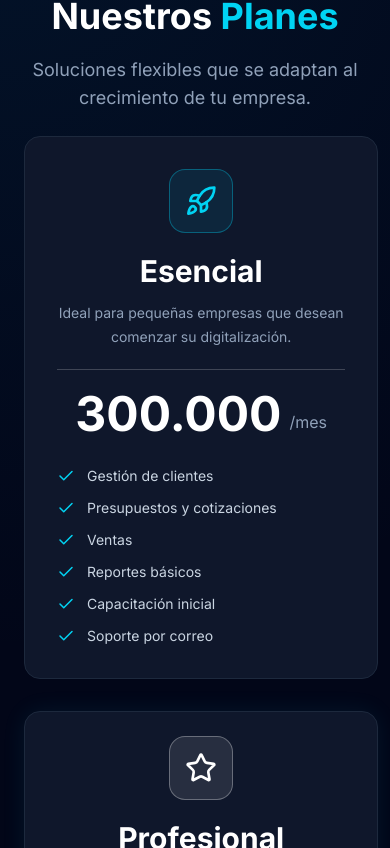
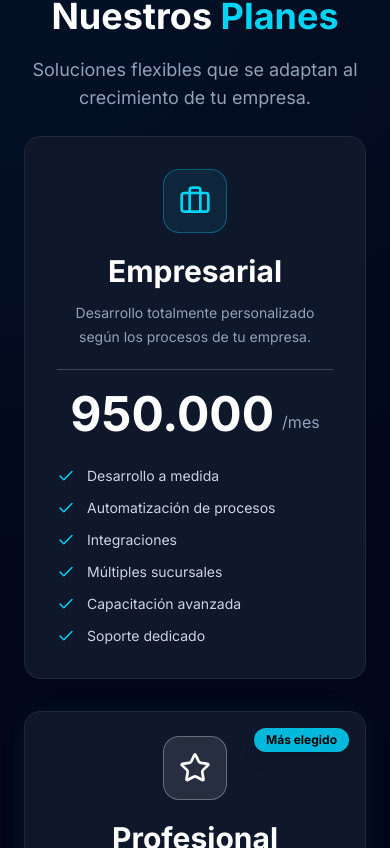
Before and after one commit to JFrannnco/fynex-landing, a React (Vite) app: page / in a window 390 px wide. Shown: the part 4296-5144 px from the top of the page. Built offline with nearby package versions, Linux system fonts and the light colour scheme.

Commit message:
Minor changes

```diff
--- a/src/components/Hero.tsx
+++ b/src/components/Hero.tsx
@@ -73,7 +73,7 @@ export default function Hero() {
           </div>
 
           {/* Dashboard */}
-          <div className="hidden lg:flex relative justify-center lg:translate-x-12">
+          <div className="hidden lg:flex relative justify-center lg:pr-20">
 
             {/* Glow */}
             <div className="absolute w-[300px] h-[300px] sm:w-[450px] sm:h-[450px] lg:w-[750px] lg:h-[750px] rounded-full bg-cyan-500/20 blur-[120px]" />
@@ -106,7 +106,7 @@ export default function Hero() {
                  <img
                   src="/dashboard.png"
                   alt="Dashboard Invicta Systems"
-                  className="w-full max-w-[280px] sm:max-w-[380px] md:max-w-[520px] lg:max-w-[950px] mx-auto h-auto object-contain"
+                  className="w-full max-w-[280px] sm:max-w-[380px] md:max-w-[520px] lg:max-w-[950px] mx-auto h-auto object-contain "
                  />
 
               </div>
--- a/src/components/Plans.tsx
+++ b/src/components/Plans.tsx
@@ -6,6 +6,7 @@ import {
   Check,
   Shield,
 } from "lucide-react";
+import { useEffect, useState } from "react";
 
 const plans = [
   {
@@ -31,6 +32,7 @@ const plans = [
     title: "Profesional",
     subtitle:
       "La solución más completa para empresas que necesitan controlar toda su operación.",
+    badge: "Más elegido",
     price: "650.000",
     period: "/mes",
     featured: true,
@@ -51,7 +53,7 @@ const plans = [
     title: "Empresarial",
     subtitle:
       "Desarrollo totalmente personalizado según los procesos de tu empresa.",
-    price: "1.000.000",
+    price: "950.000",
     period: "/mes",
     featured: false,
     badge: "",
@@ -68,6 +70,26 @@ const plans = [
 ];
 
 export default function Plans() {
+
+  const [isMobile, setIsMobile] = useState(false);
+
+  useEffect(() => {
+    const handleResize = () => {
+      setIsMobile(window.innerWidth < 1024);
+    };
+
+    handleResize();
+
+    window.addEventListener("resize", handleResize);
+
+    return () => window.removeEventListener("resize", handleResize);
+  }, []);
+
+  const displayPlans = isMobile
+    ? [plans[2], plans[1], plans[0]]
+    : plans;
+
+
 return (
 <section
   id="plans"
@@ -105,7 +127,7 @@ return (
 
     <div className="grid lg:grid-cols-3 gap-8 lg:gap-12 items-end">
 
-      {plans.map((plan, index) => {
+      {displayPlans.map((plan, index) => {
 
         const Icon = plan.icon;
 
@@ -128,7 +150,7 @@ return (
                 damping: 25,
               },
             }}
-            className={`rounded-2xl border border-slate-800 hover:border-cyan-400/50 transition-colors duration-200
+            className={`relative rounded-2xl border border-slate-800 hover:border-cyan-400/50 transition-colors duration-200
 
             ${
               plan.featured
@@ -138,6 +160,12 @@ return (
 
             px-8`}
           >
+
+            {plan.badge && (
+                <div className="absolute top-4 right-4 bg-cyan-500 text-black text-xs font-bold px-3 py-1 rounded-full shadow-lg">
+                  {plan.badge}
+                </div>
+              )}
 
             <div className="flex justify-center mb-5">
 
```
